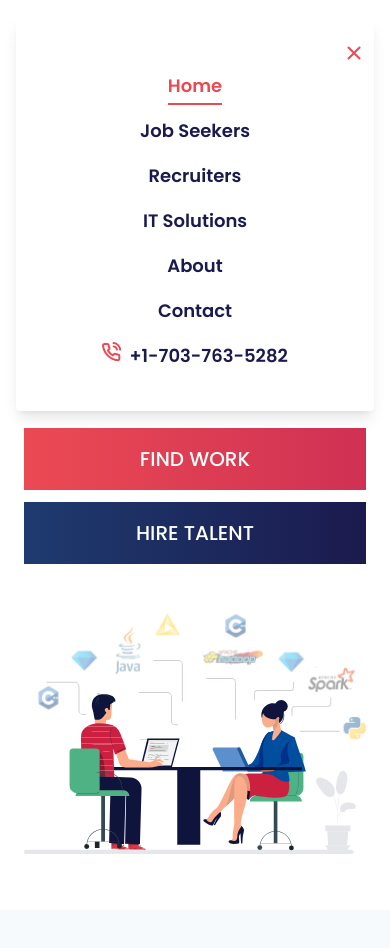
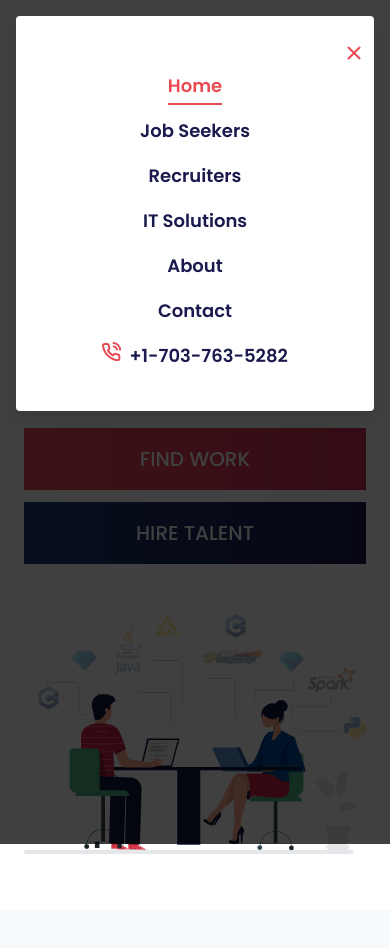
Before and after one commit to Arish-Shah/araxis, a Next.js app: page / in a window 390 px wide. Both pictures are taken after a click on the button 354 px from the left and 52 px from the top of the page. Shown: the top 948 px of the page. Built offline with nearby package versions, Linux system fonts and the light colour scheme.

Commit message:
add backdrop

```diff
--- a/components/navbar.tsx
+++ b/components/navbar.tsx
@@ -128,6 +128,12 @@ function Navbar() {
         <div
           className={`${
             isOpen ? 'block' : 'hidden'
+          } h-screen w-screen opacity-75 lg:hidden absolute left-0 top-0`}
+          style={{ backgroundColor: 'black' }}
+        ></div>
+        <div
+          className={`${
+            isOpen ? 'block' : 'hidden'
           } lg:hidden z-30 fixed top-0 left-0 right-0 bg-white p-8 pt-12 m-4 border-solid shadow-lg rounded flex flex-col items-center`}
         >
           {links.map(({ href, text }) => {
```
